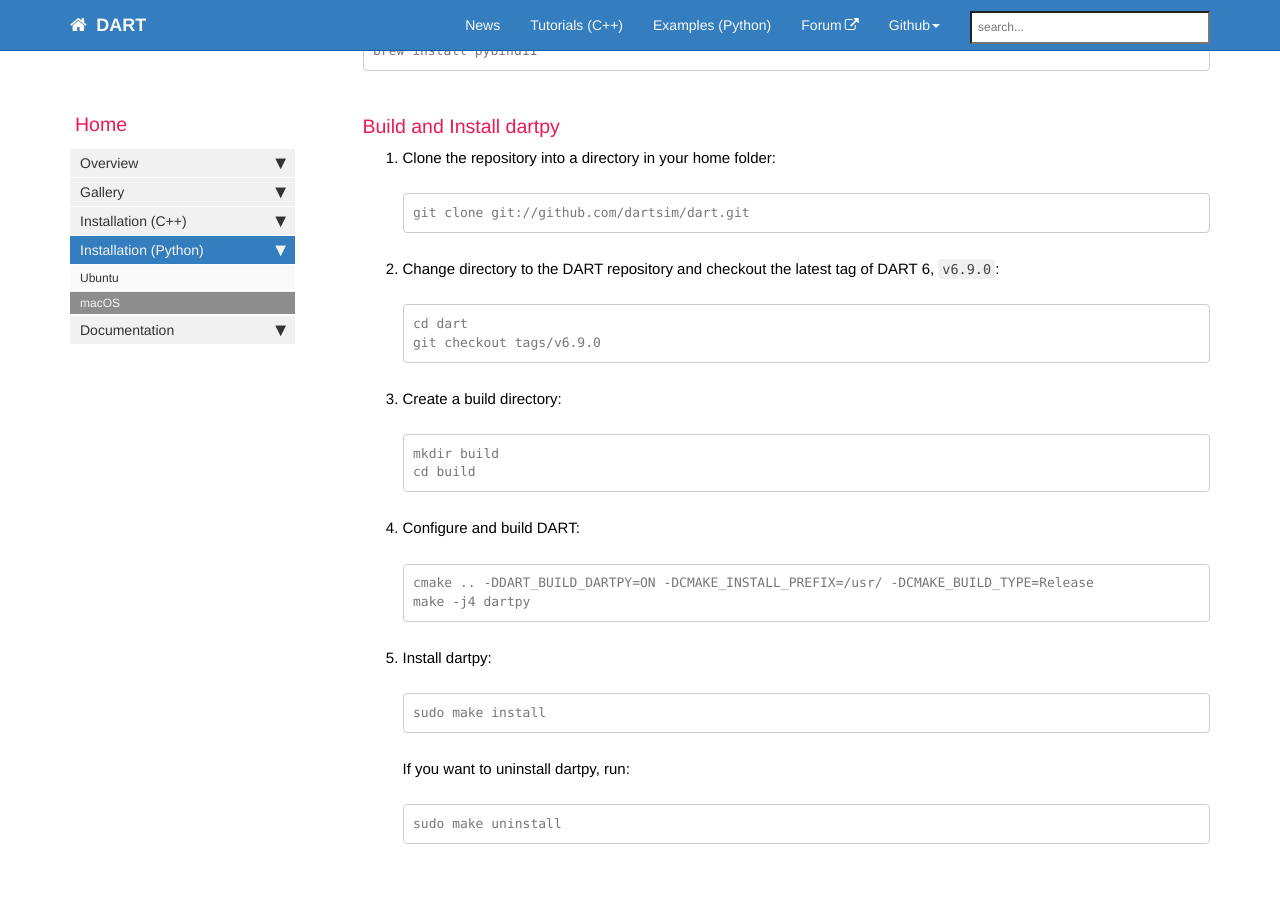
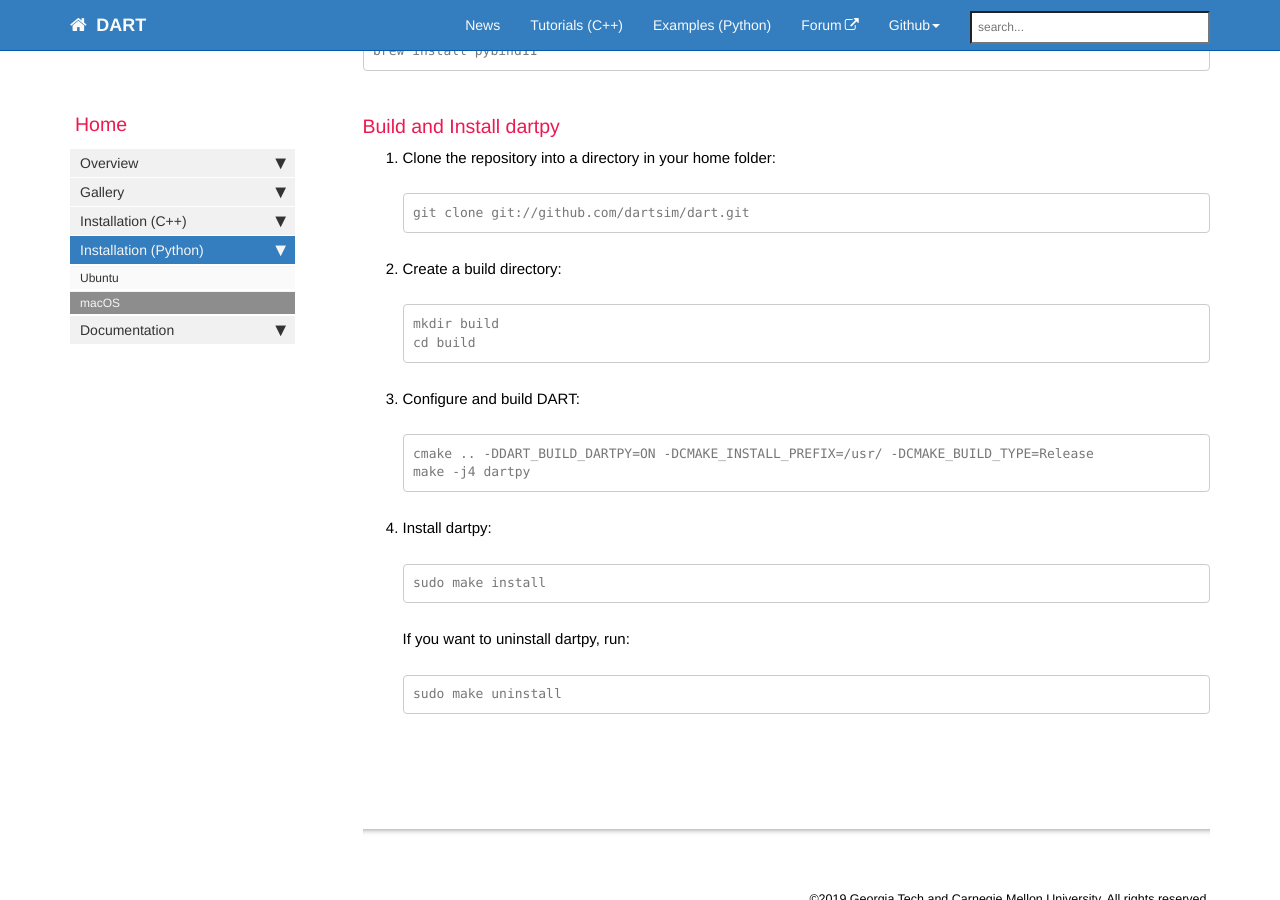
Before and after one commit to dartsim/dartsim.github.io, a Jekyll site: the page built from pages/install_dartpy_on_macos.md, in a window 1280 px wide and 900 px high, scrolled down 672 px. Built offline with Jekyll 4.4.1, drawn with Linux system fonts in a browser that asks for light colours; nearby versions of some CDN libraries; comment, search, counter and statistics services are not loaded.

Commit message:
Update install_dartpy_on_macos.md

````diff
--- a/pages/install_dartpy_on_macos.md
+++ b/pages/install_dartpy_on_macos.md
@@ -43,28 +43,21 @@
     git clone git://github.com/dartsim/dart.git
     ```
 
-2.  Change directory to the DART repository and checkout the latest tag of DART 6, `v6.9.0`:
-
-    ```
-    cd dart
-    git checkout tags/v6.9.0
-    ```
-
-3.  Create a build directory:
+2.  Create a build directory:
 
     ```
     mkdir build
     cd build
     ```
 
-4.  Configure and build DART:
+3.  Configure and build DART:
 
     ```
     cmake .. -DDART_BUILD_DARTPY=ON -DCMAKE_INSTALL_PREFIX=/usr/ -DCMAKE_BUILD_TYPE=Release
     make -j4 dartpy
     ```
 
-5.  Install dartpy:
+4.  Install dartpy:
 
     ```
     sudo make install
````
